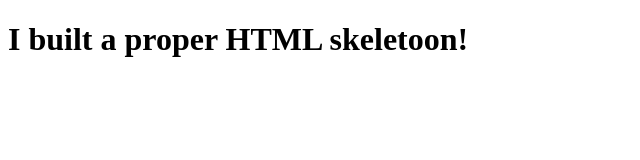
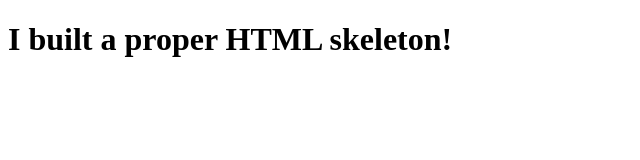
Before and after one commit to nguyenhmary/prep-0422-code-solutions, a website: page prep-html-skeleton/index.html in a window 1280 px wide. Shown: the full height of the page, 0-640 px from the left. Drawn offline with Linux system fonts and the light colour scheme.

Commit message:
Completed prep-html-skeleton

```diff
--- a/prep-html-skeleton/index.html
+++ b/prep-html-skeleton/index.html
@@ -4,6 +4,6 @@
     <title>HTML Skeleton Exercise</title>
   </head>
   <body>
-    <h1>I built a proper HTML skeletoon!</h1>
+    <h1>I built a proper HTML skeleton!</h1>
   </body>
 </html>
```
